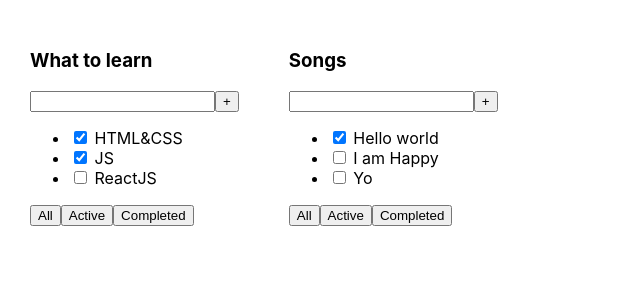
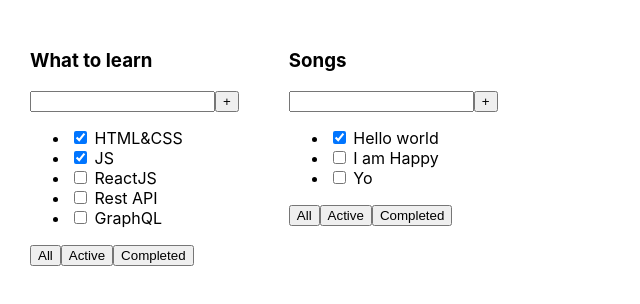
Before and after one commit to Santerakis/1.2-uroki-2-todolist-, a React (Create React App) app: page / in a window 1280 px wide. Shown: the top 304 px of the page, without its empty margins (0-640 px from the left). Built offline with nearby package versions, Linux system fonts and the light colour scheme.

Commit message:
added map

```diff
--- a/src/App.tsx
+++ b/src/App.tsx
@@ -8,7 +8,8 @@
         { id: 1, title: "HTML&CSS", isDone: true },
         { id: 2, title: "JS", isDone: true },
         { id: 3, title: "ReactJS", isDone: false },
-
+        { id: 4, title: "Rest API", isDone: false },
+        { id: 5, title: "GraphQL", isDone: false }
     ]
     const tasks2 = [
         { id: 1, title: "Hello world", isDone: true },
--- a/src/Todolist.tsx
+++ b/src/Todolist.tsx
@@ -19,9 +19,15 @@
             <button>+</button>
         </div>
         <ul>
-            <li><input type="checkbox" checked={props.tasks[0].isDone}/> <span>{props.tasks[0].title}</span></li>
-            <li><input type="checkbox" checked={props.tasks[1].isDone}/> <span>{props.tasks[1].title}</span></li>
-            <li><input type="checkbox" checked={props.tasks[2].isDone}/> <span>{props.tasks[2].title}</span></li>
+            {props.tasks.map((task)=>{
+                return(
+                    <li key={task.id}><input type="checkbox" checked={task.isDone}/> <span>{task.title}</span></li>
+                )
+            })}
+
+            {/*<li><input type="checkbox" checked={props.tasks[0].isDone}/> <span>{props.tasks[0].title}</span></li>*/}
+            {/*<li><input type="checkbox" checked={props.tasks[1].isDone}/> <span>{props.tasks[1].title}</span></li>*/}
+            {/*<li><input type="checkbox" checked={props.tasks[2].isDone}/> <span>{props.tasks[2].title}</span></li>*/}
         </ul>
         <div>
             <button>All</button>
```
